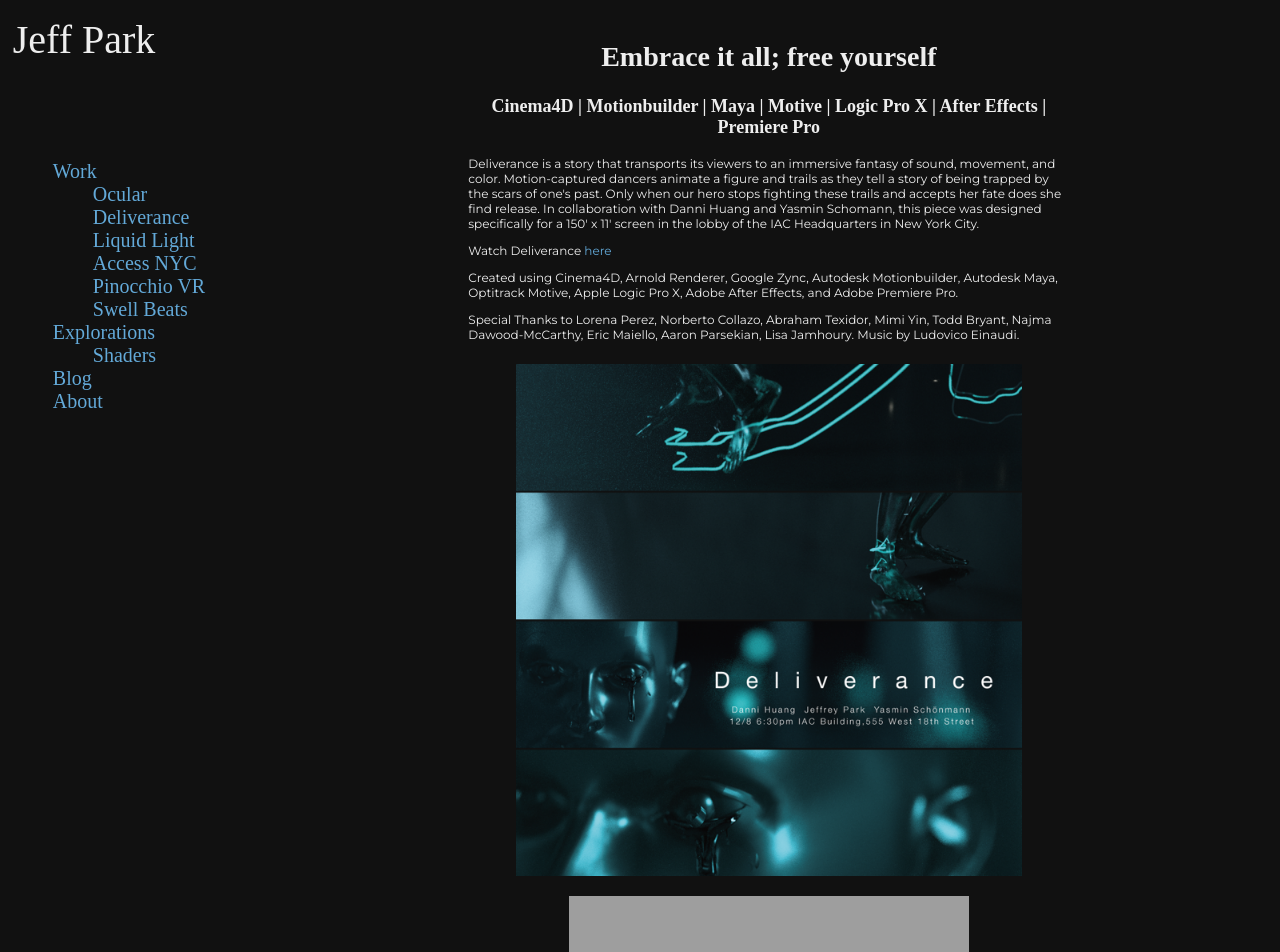
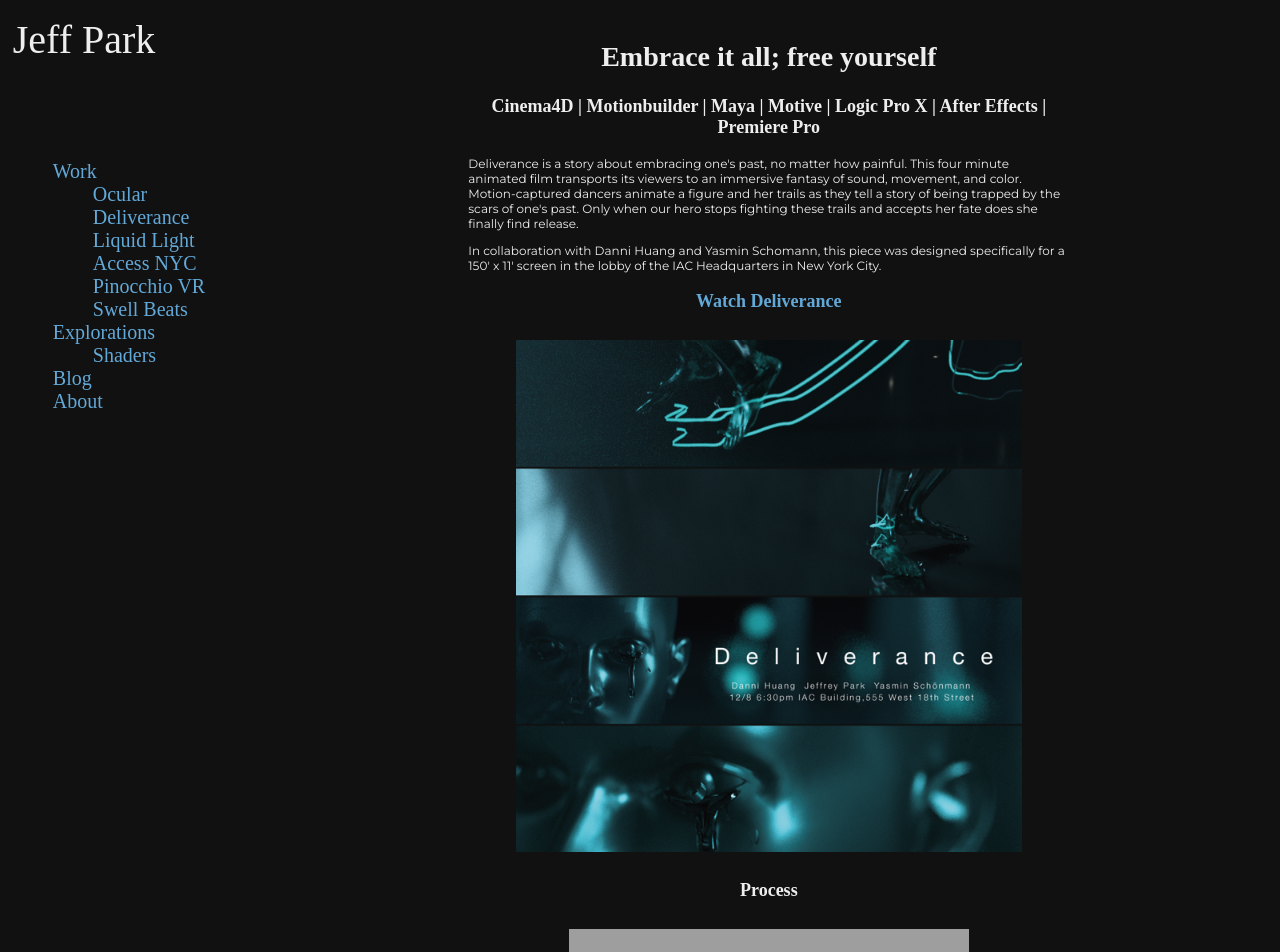
Before and after one commit to jfypk/jeff-park.com, a Node server app: page /work/deliverance in a window 1280 px wide. Shown: the top 952 px of the page. Run offline with Node 20, Linux system fonts and the light colour scheme; some web fonts are replaced; grey boxes are pictures that could not be loaded.

Commit message:
changed portfolio text to include more information on why's

```diff
--- a/views/pages/work/deliverance.ejs
+++ b/views/pages/work/deliverance.ejs
@@ -19,17 +19,22 @@
                 <h3>Cinema4D | Motionbuilder | Maya | Motive | Logic Pro X | After Effects | Premiere Pro</h3>
             </div>
             <div class="portfolio-text">
-                <p>Deliverance is a story that transports its viewers to an immersive fantasy of sound, movement, and color. Motion-captured dancers animate a figure and trails as they tell a story of being trapped by the scars of one's past. Only when our hero stops fighting these trails and accepts her fate does she find release. In collaboration with Danni Huang and Yasmin Schomann, this piece was designed specifically for a 150' x 11' screen in the lobby of the IAC Headquarters in New York City. </p>
-                <p>Watch Deliverance <a href="https://www.jeff-park.com/work/deliverance-full">here</a></p>
-                <p>Created using Cinema4D, Arnold Renderer, Google Zync, Autodesk Motionbuilder, Autodesk Maya, Optitrack Motive, Apple Logic Pro X, Adobe After Effects, and Adobe Premiere Pro. </p>
-                <p>Special Thanks to Lorena Perez, Norberto Collazo, Abraham Texidor, Mimi Yin, Todd Bryant, Najma Dawood-McCarthy, Eric Maiello, Aaron Parsekian, Lisa Jamhoury. Music by Ludovico Einaudi. </p>
+                <p>Deliverance is a story about embracing one's past, no matter how painful. This four minute animated film transports its viewers to an immersive fantasy of sound, movement, and color. Motion-captured dancers animate a figure and her trails as they tell a story of being trapped by the scars of one's past. Only when our hero stops fighting these trails and accepts her fate does she finally find release.</p>
+                <p>In collaboration with Danni Huang and Yasmin Schomann, this piece was designed specifically for a 150' x 11' screen in the lobby of the IAC Headquarters in New York City. </p>
+            </div>
+            <div class="portfolio-title">
+                <h3><a href="https://www.jeff-park.com/work/deliverance-full">Watch Deliverance</a></h3>
             </div>
             <div class="portfolio-image">
-                <img src="/assets/deliverance/deliverance1.png" alt="Deliverance poster"></img>
+                <a href="https://www.jeff-park.com/work/deliverance-full">
+                    <img src="/assets/deliverance/deliverance1.png" alt="Deliverance poster"></img>
+                </a>
+                <!-- Add image of the piece playing in the IAC -->
             </div>
-            <div class="portfolio-image">
-                <img src="/assets/deliverance/deliverance2.jpg" alt="Deliverance dance rehearsal"></img>
+            <div class="portfolio-title">
+                <h3>Process</h3>
             </div>
+            <!-- Add storyboard sketches -->
             <div class="portfolio-image">
                 <img src="/assets/deliverance/deliverance3.jpg" alt="Deliverance dance rehearsal"></img>
             </div>
@@ -37,19 +42,22 @@
                 <img src="/assets/deliverance/deliverance6.jpg" alt="Deliverance motion capture"></img>
             </div>
             <div class="portfolio-image">
-                <img src="/assets/deliverance/deliverance7.jpg" alt="Deliverance testing"></img>
+                <img src="/assets/deliverance/deliverance9.gif" alt="Deliverance motion capture"></img>
             </div>
             <div class="portfolio-image">
                 <img src="/assets/deliverance/deliverance8.png" alt="Deliverance testing"></img>
             </div>
             <div class="portfolio-image">
-                <img src="/assets/deliverance/deliverance9.gif" alt="Deliverance motion capture"></img>
+                <img src="/assets/deliverance/deliverance7.jpg" alt="Deliverance testing"></img>
             </div>
             <div class="portfolio-image">
                 <img src="/assets/deliverance/deliverance-process-1.png" alt="Deliverance process"></img>
             </div>
             <div class="portfolio-image">
                 <img src="/assets/deliverance/deliverance-process-2.png" alt="Deliverance process"></img>
+            </div>
+            <div class="portfolio-title">
+                <h3>Screen Captures</h3>
             </div>
             <div class="portfolio-image">
                 <img src="/assets/deliverance/deliverance-long-1.png" alt="Deliverance screen capture"></img>
@@ -72,6 +80,10 @@
             <div class="portfolio-image">
                 <img src="/assets/deliverance/deliverance-long-7.png" alt="Deliverance screen capture"></img>
             </div>
+            <div class="portfolio-text">
+                <p>Created using Cinema4D, Arnold Renderer, Google Zync, Autodesk Motionbuilder, Autodesk Maya, Optitrack Motive, Apple Logic Pro X, Adobe After Effects, and Adobe Premiere Pro. </p>
+                <p>Special Thanks to Lorena Perez, Norberto Collazo, Abraham Texidor, Mimi Yin, Todd Bryant, Najma Dawood-McCarthy, Eric Maiello, Aaron Parsekian, Lisa Jamhoury. Music by Ludovico Einaudi. </p>
+            </div>
         </div>
     </section>
 </body>
```
Also changed, not shown: views/pages/work/accessnyc.ejs (+9 -2 lines), views/pages/work/liquidlight.ejs (+7 -4 lines), views/pages/work/pinocchio.ejs (+10 -3 lines), views/pages/work/swellbeats.ejs (+9 -3 lines).
